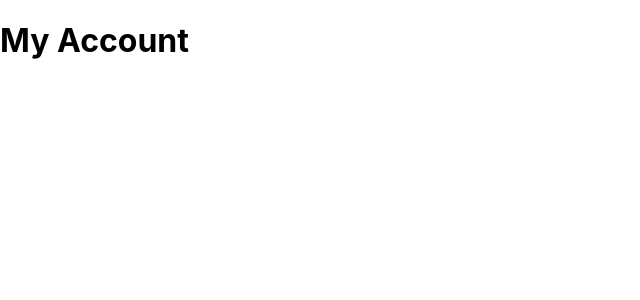
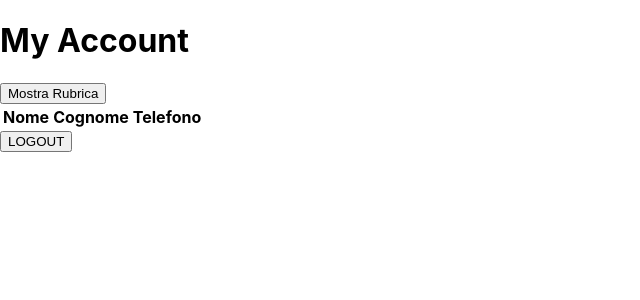
Before and after one commit to Hpc696/form-classcomponent, a React (Create React App) app: page /myaccount in a window 1280 px wide. Shown: the top 300 px of the page, without its empty margins (0-640 px from the left). Built offline with nearby package versions, Linux system fonts and the light colour scheme.

Commit message:
feat(Myacc): Contacts Table

```diff
--- a/db.json
+++ b/db.json
@@ -15,5 +15,23 @@
       "password": "adm",
       "id": 3
     }
-  ]
+  ],
+  "contacts":[
+    {
+      "nome": "Matteo",
+      "cognome":"Gnz",
+      "telefono": 3333333333
+    },
+    {
+      "nome": "Marco",
+      "cognome":"Gtz",
+      "telefono": 3332222222
+    },
+    {
+      "nome": "Mattia",
+      "cognome":"Gzt",
+      "telefono": 3331111111
+    }
+]
+
 }
--- /dev/null
+++ b/src/components/Contacts.js
@@ -0,0 +1,51 @@
+import { Component } from "react";
+
+class Contacts extends Component{
+    state = {
+        contatt:[]
+    }
+
+    showB = (show) => { show.preventDefault()
+
+
+        fetch("http://localhost:3001/contacts").then((req) => {
+                return req.json();
+
+            }).then((res) => {
+
+                console.log(res)
+
+                this.setState({ contatt: res })
+
+            }).catch((error) => alert(error))
+    }
+
+    render(){
+        return(
+            <>
+                <button onClick={this.showB}>Mostra Rubrica</button>
+                <table>
+                    <thead>
+                        <th>Nome</th>
+                        <th>Cognome</th>
+                        <th>Telefono</th>
+                    </thead>
+                    <tbody>
+                    { //console.log(this.state.contatt)
+                     this.state.contatt.map( c => (
+                        <tr>
+                         <td>{c.nome}</td>
+                         <td>{c.cognome}</td>
+                         <td>{c.telefono}</td>
+                        </tr>
+                    ))
+                    }
+
+
+                    </tbody>
+                </table>
+            </>
+        )
+    }
+}
+export default Contacts;
--- a/src/components/Login.js
+++ b/src/components/Login.js
@@ -28,6 +28,8 @@ class Login extends Component{
                         alert("SUCCESS")
                         window.location.href= "/myaccount"
                         //session local storage (memorize username&password in session)
+                        //show something of one of the account (myacc) on db
+
                     } else {
                         alert("Password wrong")
                     }
--- a/src/components/MyProfile.js
+++ b/src/components/MyProfile.js
@@ -1,10 +1,18 @@
 import { Component } from "react";
+import { Link } from "react-router-dom";
+import Contacts from "./Contacts";
 
 class MyProfile extends Component{
 
     render(){
         return(
-            <h1>My Account</h1>
+            <>
+
+                <h1>My Account</h1>
+                <Contacts></Contacts>
+                <Link to={'/'}><button>LOGOUT</button></Link>
+
+            </>
         )
     }
 
```
